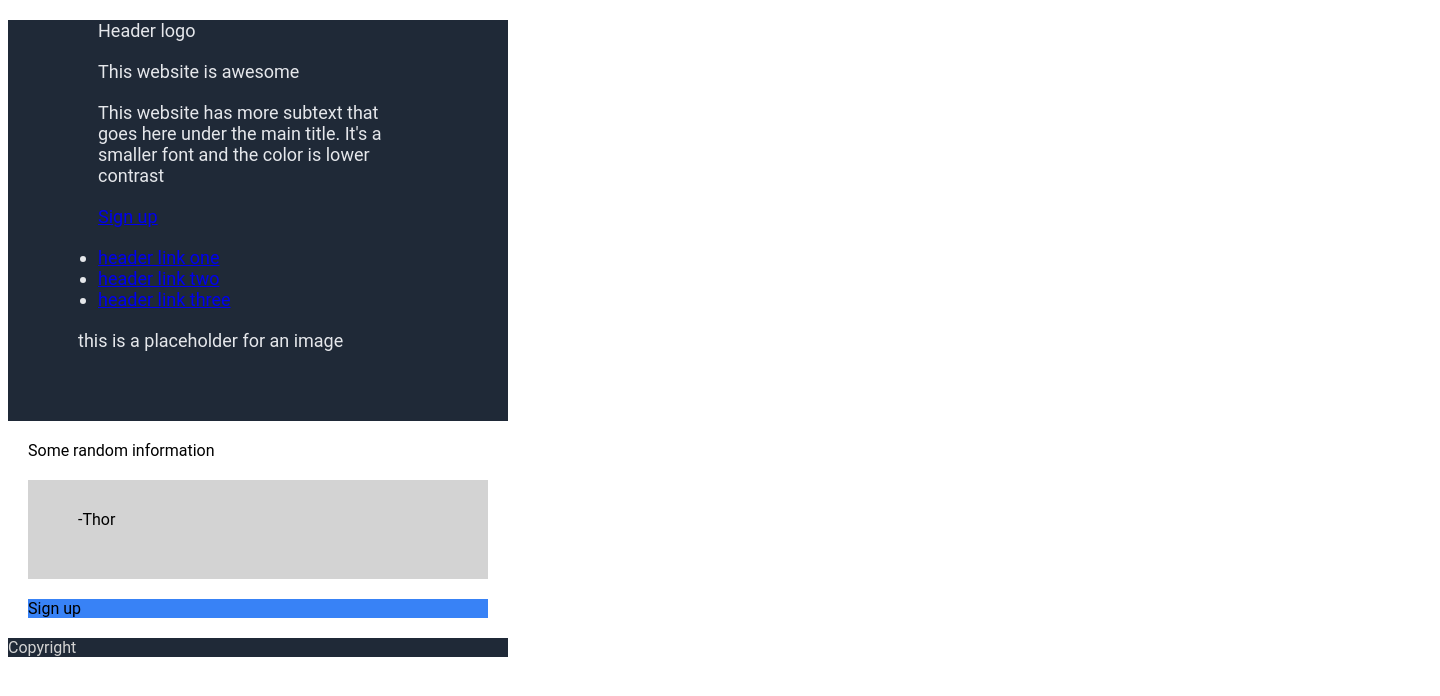
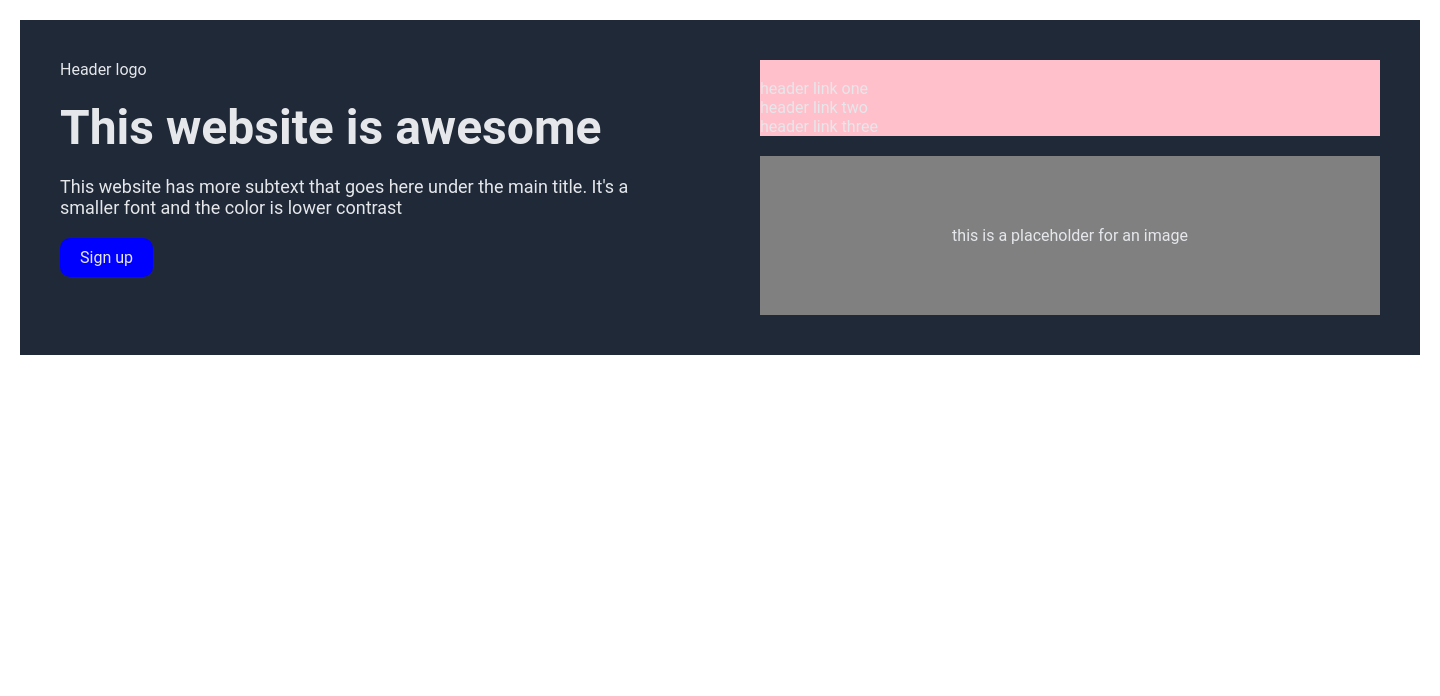
Before and after one commit to refanr/landing-page, a plain HTML site: page index.html in a window 1280 px wide. Shown: the whole page, 1440 px wide, since content can reach past the window. Drawn offline with Linux system fonts and the light colour scheme.

Commit message:
work on css

```diff
--- a/index.html
+++ b/index.html
@@ -8,24 +8,28 @@
     <title>Landing Page</title>
 </head>
 <body>
-    <header>
-        <div id="left">
-        <div id="Logo">Header logo</div>
+    <div class="header-container">
+        <div class="left">
+            <div class="Logo">Header logo</div>
 
-        <div id="hero">This website is awesome</div>
-        <div id="header-main">This website has more subtext that goes here under the main title. It's a smaller font and the color is lower contrast</div>
-        <div class="button"><a href="index.html">Sign up</a></div></div>
-        <ul>
-            <li class="header-link"><a href="index.html">header link one</a></li>
-            <li class="header-link"><a href="index.html">header link two</a></li>
-            <li class="header-link"><a href="index.html">header link three</a></li>
-        </ul>
-        <div id="img-place">this is a placeholder for an image</div>
-    </header>
+            <div class="hero">This website is awesome</div>
+            <div class="header-main">This website has more subtext that goes here under the main title. It's a smaller font and the color is lower contrast</div>
+            <div class="button"><a href="index.html">Sign up</a></div></div>
+        <div class="right">
+            <div class="nav">
+        <ul class="no-bullets">
+            <li><a href="index.html" class="header-link">header link one</a></li>
+            <li><a href="index.html" class="header-link">header link two</a></li>
+            <li><a href="index.html" class="header-link">header link three</a></li>
+        </ul></div>
+        <div class="img-place">this is a placeholder for an image</div>
+    </div>
+    </div>
+    <!--
     <div id="random">Some random information</div>
     <div id="quote">-Thor</div>
     <div id="call">Sign up</div>
-    <footer>Copyright</footer>
+    <footer>Copyright</footer> -->
 
 </body>
 </html>
--- a/style.css
+++ b/style.css
@@ -1,22 +1,75 @@
 body {
-    width: 500px;
+    width: 1440px;
+    margin: auto;
+
 }
 * {
     font-family:'Roboto', sans-serif;
 
 }
-header, footer {
-    background-color: #1f2937;
-}
+
+
 header {
-    color: #e5e7eb;
+
     padding-left: 50px;
     padding-right: 50px;
     padding-bottom: 50px;
     font-size: 18px;
 }
+.header-container {
+    background-color: #1f2937;
+    display: flex;
+    color: #e5e7eb;
+    padding-top: 0px;
+
+}
+.header-container div {
+    flex: 1 1 0%;
+}
+a {
+    color: #E5E7EB;
+    text-decoration: none;
+}
+.nav {
+
+    background-color: pink;
+}
+ul.no-bullets {
+    list-style-type: none;
+}
+.header-link {
+
+}
+.button {
+    border-radius: 10px;
+    background-color: blue;
+    color: white;
+    padding: 10px;
+    padding-left: 20px;
+    padding-right: 20px;
+    width: fit-content;
+
+}
 div {
     margin: 20px;
+}
+.logo {
+    font-size: 24px;
+    color: #F9FAF8;
+    margin-top: 0px;
+}
+.hero {
+    font-size: 48px;
+    font-weight: bolder;
+}
+.header-main {
+    font-size: 18px;
+}
+.img-place {
+    background-color: gray;
+    padding: 70px;
+    text-align: center;
+
 }
 #quote {
     padding: 30px;
@@ -32,6 +85,6 @@ div {
 footer {
     color: lightgray;
 }
-#header-link {
+ul {
     display: inline;
 }
```
